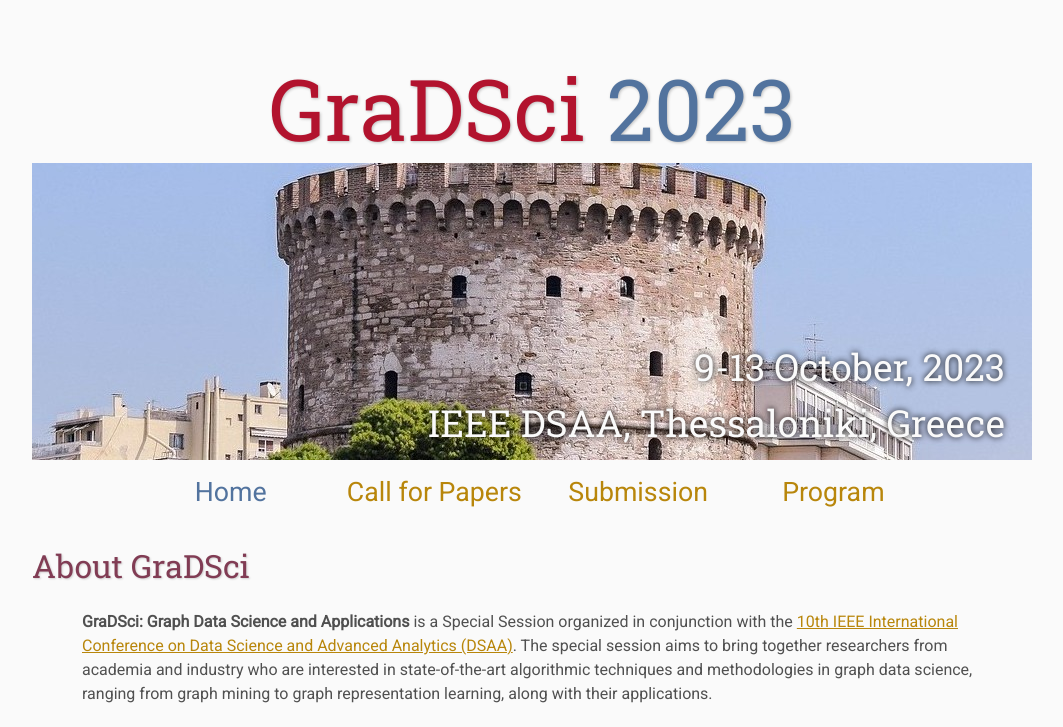
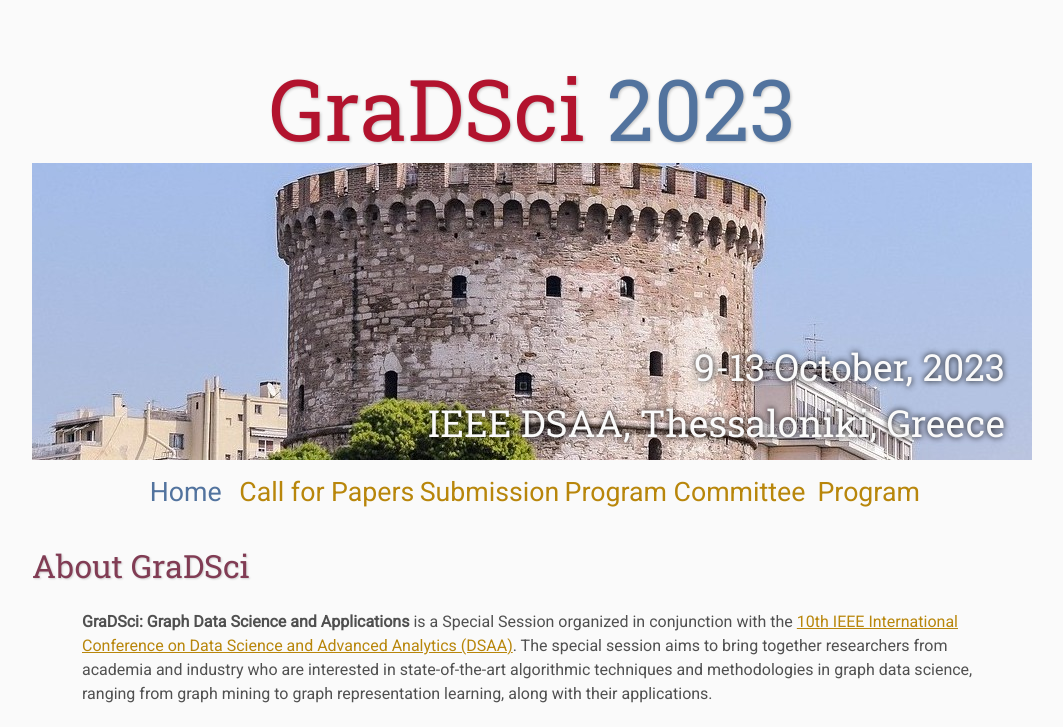
Before and after one commit to gradsci/gradsci.github.io, a plain HTML site: page index.html in a window 1280 px wide. Shown: the top 727 px of the page, without its empty margins (108-1171 px from the left). Drawn offline with Linux system fonts and the light colour scheme.

Commit message:
Update index.html

```diff
--- a/index.html
+++ b/index.html
@@ -34,6 +34,9 @@
             </td>
             <td class="navigation">
                 <a title="Submission" href="submission">Submission</a>
+            </td>
+            <td class="navigation">
+                <a title="Program Committee" href="submission">Program Committee</a>
             </td>
             <td class="navigation">
                 <a title="Program" href="program">Program</a>
```
